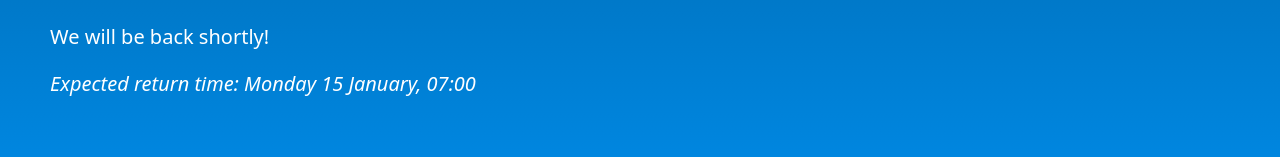
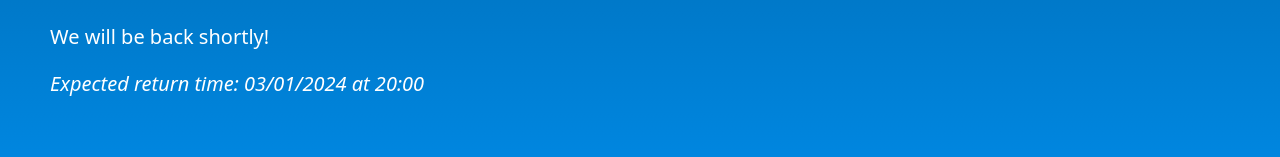
Before and after one commit to jofhla/maintenance, a plain HTML site: page index.html in a window 1280 px wide. Shown: the part 653-810 px from the top of the page. Drawn offline with Linux system fonts and the light colour scheme.

Commit message:
new time

```diff
--- a/index.html
+++ b/index.html
@@ -37,7 +37,7 @@
     <img src="https://uwcconnect.com/wp-content/themes/FinurligTema/grafikk/UWC-logo-kvit.png" alt="UWC Connect Logo">
     <h1>We are currently under scheduled maintenance.</h1>
     <p class="message">We will be back shortly!</p>
-    <p class="open">Expected return time: Monday 15 January, 07:00</p>
+    <p class="open">Expected return time: 03/01/2024 at 20:00</p>
   </main>
 </body>
 </html>
```
